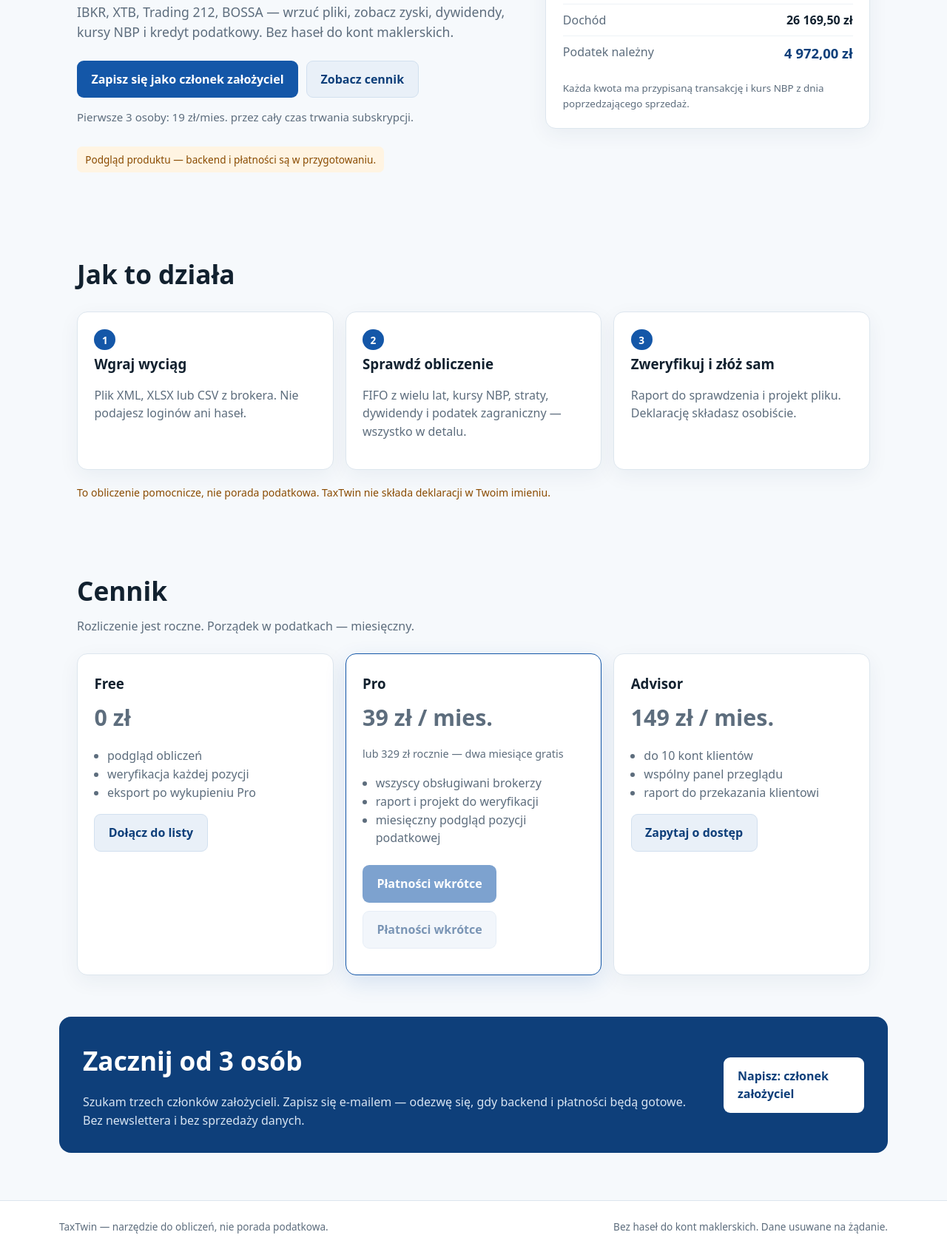
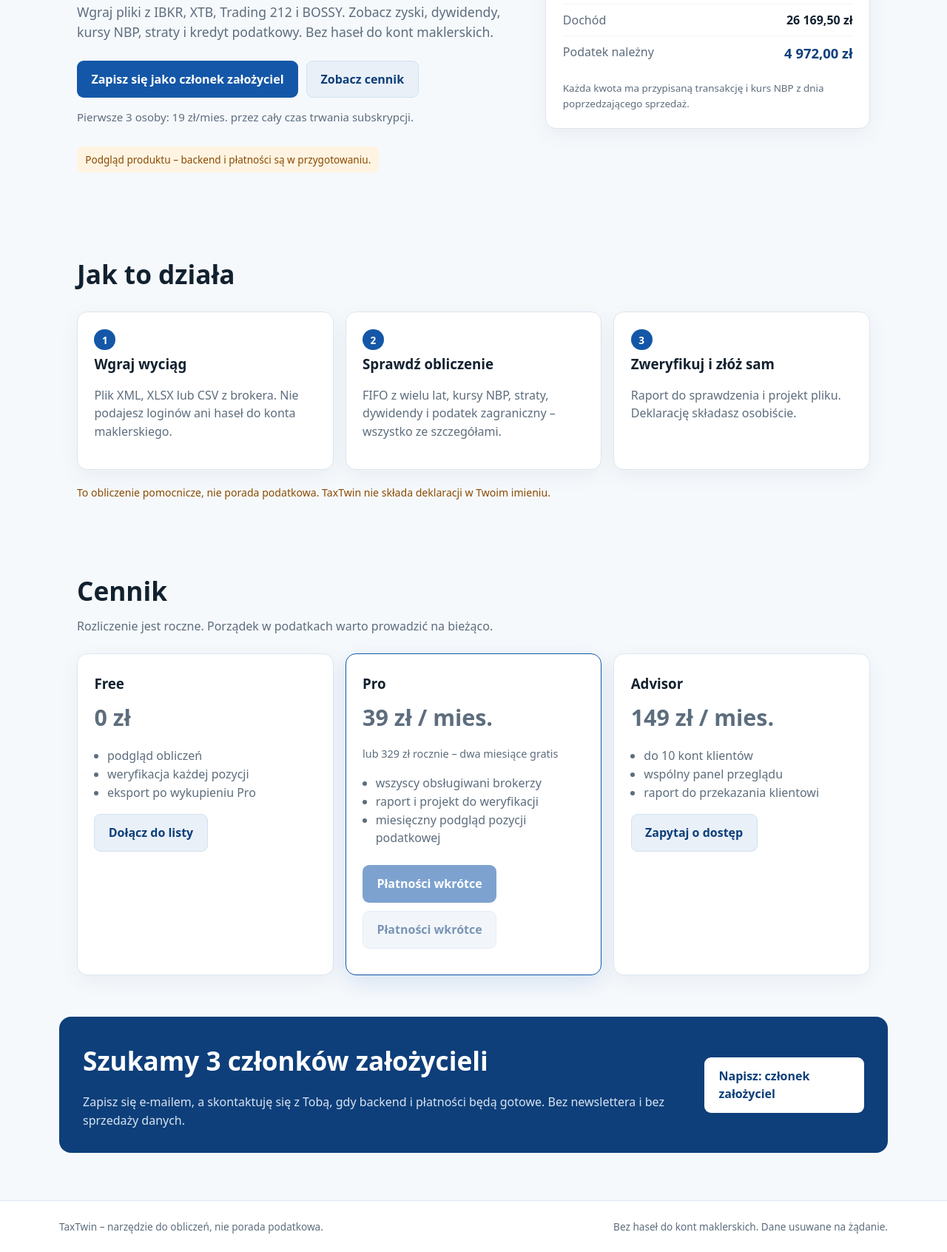
Before and after one commit to lukki1/taxtwin-site, a plain HTML site: page index.html in a window 1280 px wide. Shown: the part 351-2043 px from the top of the page at 74% size. Drawn offline with Linux system fonts and the light colour scheme.

Commit message:
chore: publish TaxTwin preview site

```diff
--- a/app.js
+++ b/app.js
@@ -4,7 +4,7 @@
   var defaults = {
     contactEmail: 'lukasz.filolog@gmail.com',
     foundingPrice: '19 zł/mies.',
-    status: 'Podgląd produktu — backend i płatności są w przygotowaniu.',
+    status: 'Podgląd produktu – backend i płatności są w przygotowaniu.',
     paymentLinks: { monthly: '', annual: '' }
   };
 
@@ -31,7 +31,7 @@
     var statusNode = document.getElementById('status');
     if (statusNode) statusNode.textContent = status;
 
-    var subject = 'TaxTwin — członek założyciel';
+    var subject = 'TaxTwin – członek założyciel';
     var body = 'Cześć,\n\nChcę dołączyć do pierwszych 3 członków założycieli TaxTwin (' +
       foundingPrice + ').\n\nImię / e-mail kontaktowy:\n\nKraj i brokerzy, z których korzystam:\n\n';
     setMailto(document.getElementById('founding-cta'), email, subject, body);
--- a/config.json
+++ b/config.json
@@ -1,7 +1,7 @@
 {
   "contactEmail": "lukasz.filolog@gmail.com",
   "foundingPrice": "19 zł/mies.",
-  "status": "Podgląd produktu — backend i płatności są w przygotowaniu.",
+  "status": "Podgląd produktu – backend i płatności są w przygotowaniu.",
   "paymentLinks": {
     "monthly": "",
     "annual": ""
--- a/index.html
+++ b/index.html
@@ -3,8 +3,8 @@
 <head>
   <meta charset="utf-8">
   <meta name="viewport" content="width=device-width, initial-scale=1">
-  <title>TaxTwin — rozliczenie PIT-38 dla inwestora</title>
-  <meta name="description" content="Wrzuć wyciągi z IBKR, XTB, Trading 212 i BOSSA. TaxTwin policzy PIT-38 z kursami NBP i pokaże każdą pozycję. Zapisz się jako członek założyciel.">
+  <title>TaxTwin – rozliczenie PIT-38 dla inwestora</title>
+  <meta name="description" content="Wrzuć wyciągi z IBKR, XTB, Trading 212 i BOSSY. TaxTwin policzy PIT-38 z kursami NBP i pokaże każdą pozycję. Zapisz się jako członek założyciel.">
   <meta name="color-scheme" content="light">
   <link rel="stylesheet" href="styles.css">
   <script src="app.js" defer></script>
@@ -15,7 +15,7 @@
     <nav>
       <a href="#jak-to-dziala">Jak to działa</a>
       <a href="#plany">Cennik</a>
-      <a href="#zapisz">Founding members</a>
+      <a href="#zapisz">Członkowie założyciele</a>
     </nav>
   </header>
 
@@ -25,15 +25,15 @@
         <p class="kicker">Dla inwestorów rozliczających PIT-38</p>
         <h1>Wszystkie wyciągi. Jedno rzetelne rozliczenie.</h1>
         <p class="lead">
-          IBKR, XTB, Trading 212, BOSSA — wrzuć pliki, zobacz zyski, dywidendy,
-          kursy NBP i kredyt podatkowy. Bez haseł do kont maklerskich.
+          Wgraj pliki z IBKR, XTB, Trading 212 i BOSSY. Zobacz zyski, dywidendy,
+          kursy NBP, straty i kredyt podatkowy. Bez haseł do kont maklerskich.
         </p>
         <div class="actions">
           <a class="btn primary" id="founding-cta" href="mailto:lukasz.filolog@gmail.com">Zapisz się jako członek założyciel</a>
           <a class="btn secondary" href="#plany">Zobacz cennik</a>
         </div>
         <p class="founding-note" id="founding-note">Pierwsze 3 osoby: <strong>19 zł/mies.</strong> przez cały czas trwania subskrypcji.</p>
-        <p class="status" id="status">Podgląd produktu — backend i płatności są w przygotowaniu.</p>
+        <p class="status" id="status">Podgląd produktu – backend i płatności są w przygotowaniu.</p>
       </div>
 
       <aside class="card preview" aria-label="Podgląd raportu">
@@ -57,12 +57,12 @@
         <article class="card">
           <span class="step">1</span>
           <h3>Wgraj wyciąg</h3>
-          <p>Plik XML, XLSX lub CSV z brokera. Nie podajesz loginów ani haseł.</p>
+          <p>Plik XML, XLSX lub CSV z brokera. Nie podajesz loginów ani haseł do konta maklerskiego.</p>
         </article>
         <article class="card">
           <span class="step">2</span>
           <h3>Sprawdź obliczenie</h3>
-          <p>FIFO z wielu lat, kursy NBP, straty, dywidendy i podatek zagraniczny — wszystko w detalu.</p>
+          <p>FIFO z wielu lat, kursy NBP, straty, dywidendy i podatek zagraniczny – wszystko ze szczegółami.</p>
         </article>
         <article class="card">
           <span class="step">3</span>
@@ -75,7 +75,7 @@
 
     <section id="plany" class="section plans">
       <h2>Cennik</h2>
-      <p class="section-lead">Rozliczenie jest roczne. Porządek w podatkach — miesięczny.</p>
+      <p class="section-lead">Rozliczenie jest roczne. Porządek w podatkach warto prowadzić na bieżąco.</p>
       <div class="grid">
         <article class="card plan">
           <h3>Free</h3>
@@ -91,7 +91,7 @@
         <article class="card plan featured">
           <h3>Pro</h3>
           <p class="price">39 zł / mies.</p>
-          <p class="alt">lub 329 zł rocznie — dwa miesiące gratis</p>
+          <p class="alt">lub 329 zł rocznie – dwa miesiące gratis</p>
           <ul>
             <li>wszyscy obsługiwani brokerzy</li>
             <li>raport i projekt do weryfikacji</li>
@@ -118,10 +118,10 @@
 
     <section id="zapisz" class="cta">
       <div>
-        <h2>Zacznij od 3 osób</h2>
+        <h2>Szukamy 3 członków założycieli</h2>
         <p>
-          Szukam trzech członków założycieli. Zapisz się e-mailem — odezwę się, gdy backend
-          i płatności będą gotowe. Bez newslettera i bez sprzedaży danych.
+          Zapisz się e-mailem, a skontaktuję się z Tobą, gdy backend i płatności będą gotowe.
+          Bez newslettera i bez sprzedaży danych.
         </p>
       </div>
       <a class="btn light" id="founding-cta-2" href="mailto:lukasz.filolog@gmail.com">Napisz: członek założyciel</a>
@@ -129,7 +129,7 @@
   </main>
 
   <footer>
-    <span>TaxTwin — narzędzie do obliczeń, nie porada podatkowa.</span>
+    <span>TaxTwin – narzędzie do obliczeń, nie porada podatkowa.</span>
     <span>Bez haseł do kont maklerskich. Dane usuwane na żądanie.</span>
   </footer>
 </body>
```
Also changed, not shown: 1 other file.
